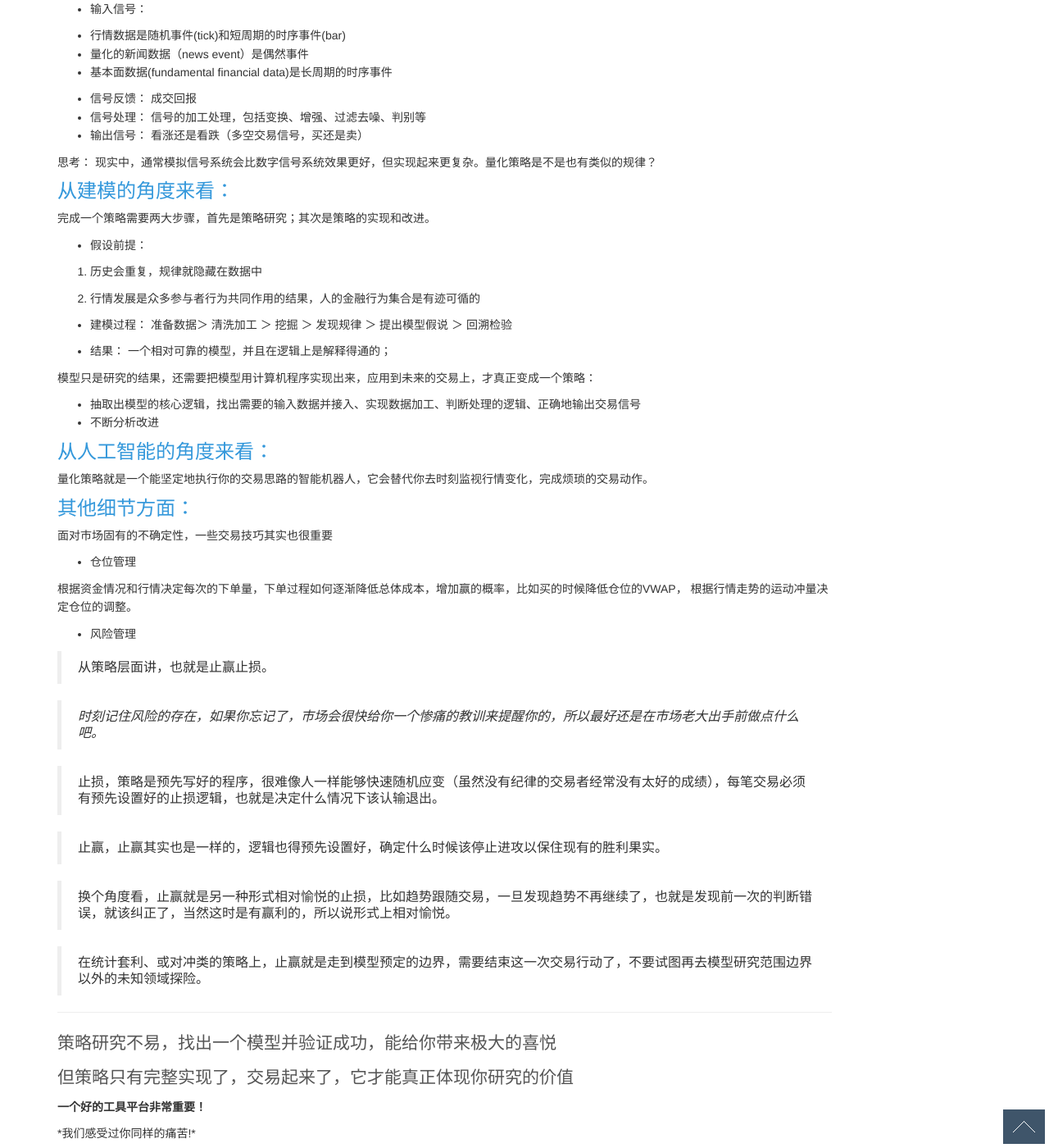
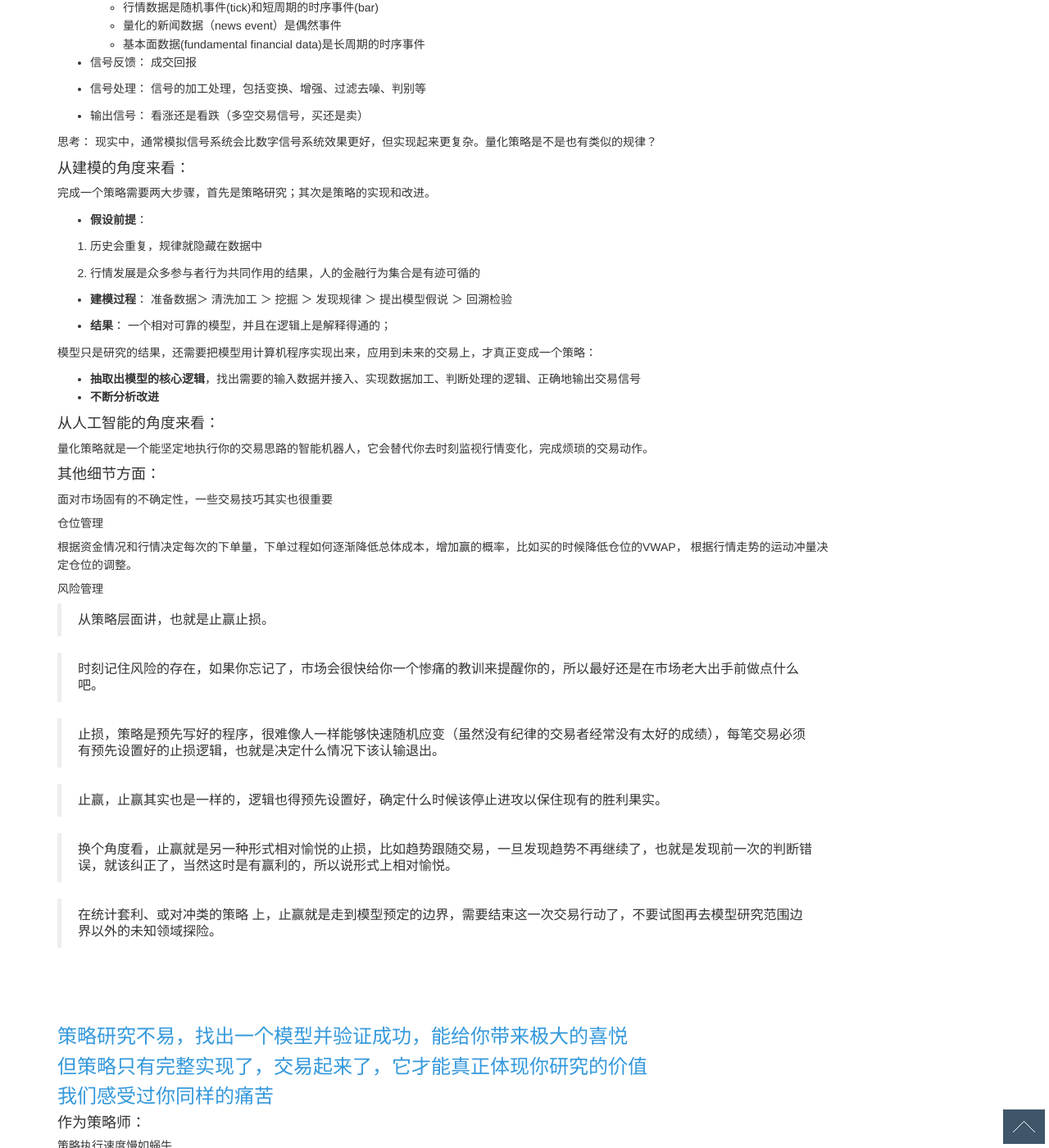
Before and after one commit to ongbe/site, a Jekyll site: the page built from docs/what_is_it.md, in a window 1280 px wide and 1400 px high, scrolled down 827 px. Shown: the whole window at 82% size. Built offline with Jekyll 4.4.1, drawn with Linux system fonts in a browser that asks for light colours; Markdown is read by kramdown in place of the engine named in the settings; comment, search, counter and statistics services are not loaded.

Commit message:
small fix

```diff
--- a/_includes/top.html
+++ b/_includes/top.html
@@ -4,7 +4,7 @@
     <meta charset="UTF-8">
     <title>{{ page.title }}</title>
     <meta name="viewport" content="width=device-width,initial-scale=1">
-    <meta name="keywords" content="掘金，量化交易，风险控制，期货，股票，期权，行情，交易" />
+    <meta name="keyword" content="掘金,量化交易,程序化交易,自动化交易,风险控制,期货,股票,期权,行情,交易" />
     <meta name="description" content="掘金量化交易平台，陪伴您昂首挺进量化时代" />
     <meta name="generator" content="Jekyll v{{ jekyll.version }}">
     <meta name="viewport" content="width=device-width">
--- a/docs/what_is_it.md
+++ b/docs/what_is_it.md
@@ -6,13 +6,13 @@ next_section: troubeshooting
 permalink: /docs/what_is_it/
 ---
 
-##什么是策略?
+### 什么是策略?
 
 策略，字面意义是指可以实现目标的方案集合；简单地讲，就是一系列预设的行为模式，分别在不同的触发条件会被启用。
 
 在证券交易中，策略是指当预先设定的事件或信号发生时，就采取相应的交易动作。
 
-##什么是量化策略？
+### 什么是量化策略？
 
 所谓量化，就是把行为模式中的事件或信号数字化，通过一套固定的逻辑来分析，而不是单凭人的感觉或直觉进行判断和决策。
 
@@ -26,107 +26,110 @@ permalink: /docs/what_is_it/
 
 其实说白了，也没有什么神秘的，一个量化交易策略要完成的事情也就是如下这么点事：
 
-###从数据处理角度来看：
+#### 从数据处理角度来看：
 
 - 输入： 行情数据、基本面数据、数量化的新闻事件、成交回报等等
 - 处理： 数据的加工、逻辑判断运算
 - 输出： 交易订单
 
 
-###从信号处理角度来看：
+#### 从信号处理角度来看：
 
 - 输入信号：
-
-* 行情数据是随机事件(tick)和短周期的时序事件(bar)
-* 量化的新闻数据（news event）是偶然事件
-* 基本面数据(fundamental financial data)是长周期的时序事件
+	* 行情数据是随机事件(tick)和短周期的时序事件(bar)
+	* 量化的新闻数据（news event）是偶然事件
+	* 基本面数据(fundamental financial data)是长周期的时序事件
 
 - 信号反馈： 成交回报
+
 - 信号处理： 信号的加工处理，包括变换、增强、过滤去噪、判别等
+
 - 输出信号： 看涨还是看跌（多空交易信号，买还是卖）
 
 思考： 现实中，通常模拟信号系统会比数字信号系统效果更好，但实现起来更复杂。量化策略是不是也有类似的规律？
 
-###从建模的角度来看：
+#### 从建模的角度来看：
 
 完成一个策略需要两大步骤，首先是策略研究；其次是策略的实现和改进。
 
-- 假设前提：
+- **假设前提**：
 
 1. 历史会重复，规律就隐藏在数据中
 
 2. 行情发展是众多参与者行为共同作用的结果，人的金融行为集合是有迹可循的
 
-- 建模过程：  准备数据＞ 清洗加工 ＞ 挖掘 ＞ 发现规律 ＞ 提出模型假说 ＞ 回溯检验
+- **建模过程**：  准备数据＞ 清洗加工 ＞ 挖掘 ＞ 发现规律 ＞ 提出模型假说 ＞ 回溯检验
 
-- 结果： 一个相对可靠的模型，并且在逻辑上是解释得通的；
+- **结果**： 一个相对可靠的模型，并且在逻辑上是解释得通的；
 
 模型只是研究的结果，还需要把模型用计算机程序实现出来，应用到未来的交易上，才真正变成一个策略：
 
 
--  抽取出模型的核心逻辑，找出需要的输入数据并接入、实现数据加工、判断处理的逻辑、正确地输出交易信号
--  不断分析改进
+-  **抽取出模型的核心逻辑**，找出需要的输入数据并接入、实现数据加工、判断处理的逻辑、正确地输出交易信号
+-  **不断分析改进**
 
 
-###从人工智能的角度来看：
+#### 从人工智能的角度来看：
 
 量化策略就是一个能坚定地执行你的交易思路的智能机器人，它会替代你去时刻监视行情变化，完成烦琐的交易动作。
 
 
-###其他细节方面：
+#### 其他细节方面：
 
 面对市场固有的不确定性，一些交易技巧其实也很重要
 
-- 仓位管理
+##### 仓位管理
 
 根据资金情况和行情决定每次的下单量，下单过程如何逐渐降低总体成本，增加赢的概率，比如买的时候降低仓位的VWAP， 根据行情走势的运动冲量决定仓位的调整。
 
-- 风险管理
+##### 风险管理
 
->从策略层面讲，也就是止赢止损。
+> 从策略层面讲，也就是止赢止损。
 
->*时刻记住风险的存在，如果你忘记了，市场会很快给你一个惨痛的教训来提醒你的，所以最好还是在市场老大出手前做点什么吧。*
+> 时刻记住风险的存在，如果你忘记了，市场会很快给你一个惨痛的教训来提醒你的，所以最好还是在市场老大出手前做点什么吧。
 
->止损，策略是预先写好的程序，很难像人一样能够快速随机应变（虽然没有纪律的交易者经常没有太好的成绩），每笔交易必须有预先设置好的止损逻辑，也就是决定什么情况下该认输退出。
+> 止损，策略是预先写好的程序，很难像人一样能够快速随机应变（虽然没有纪律的交易者经常没有太好的成绩），每笔交易必须有预先设置好的止损逻辑，也就是决定什么情况下该认输退出。
 
->止赢，止赢其实也是一样的，逻辑也得预先设置好，确定什么时候该停止进攻以保住现有的胜利果实。
+> 止赢，止赢其实也是一样的，逻辑也得预先设置好，确定什么时候该停止进攻以保住现有的胜利果实。
 
->换个角度看，止赢就是另一种形式相对愉悦的止损，比如趋势跟随交易，一旦发现趋势不再继续了，也就是发现前一次的判断错误，就该纠正了，当然这时是有赢利的，所以说形式上相对愉悦。
+> 换个角度看，止赢就是另一种形式相对愉悦的止损，比如趋势跟随交易，一旦发现趋势不再继续了，也就是发现前一次的判断错误，就该纠正了，当然这时是有赢利的，所以说形式上相对愉悦。
 
->在统计套利、或对冲类的策略上，止赢就是走到模型预定的边界，需要结束这一次交易行动了，不要试图再去模型研究范围边界以外的未知领域探险。
+> 在统计套利、或对冲类的策略
+上，止赢就是走到模型预定的边界，需要结束这一次交易行动了，不要试图再去模型研究范围边界以外的未知领域探险。
 
+<br>
 ---
+<br>
+### 策略研究不易，找出一个模型并验证成功，能给你带来极大的喜悦
+### 但策略只有完整实现了，交易起来了，它才能真正体现你研究的价值
 
-## 策略研究不易，找出一个模型并验证成功，能给你带来极大的喜悦
-## 但策略只有完整实现了，交易起来了，它才能真正体现你研究的价值
 
-**一个好的工具平台非常重要！**
+### 我们感受过你同样的痛苦
 
-\*我们感受过你同样的痛苦!\*
+#### 作为策略师：
 
-- 作为策略师：
-
-* 策略执行速度慢如蜗牛
+##### 策略执行速度慢如蜗牛
 
   >时间就是金钱，交易速度经常是制胜的关键，你的策略却经常慢了半拍
 
-* 想法受到了不应有的限制
+##### 想法受到了不应有的限制
 
   >在一个封闭的平台上开发策略，有时就像是“戴着镣铐跳舞”
 
-* Deadline一天天临近，你却还在“不务正业”
+##### Deadline一天天临近，你却还在“不务正业”
 
   >的确，从底层开始，你什么都能做，但时间不等人
 
   >眼睁睁看着机会溜走，你的策略却还没完成，世上已经有大把的时间序列、数学、统计、以及机器学习的工具包存在，可你还得耐心等平台开发者为你增加一个函数, 或者是“重新发明轮子”
 
 
-- 作为资金管理者：
+#### 作为资金管理者：
 
-* 你有大量的策略师或策略，却不清楚谁在做贡献，谁在拖后腿？
+##### 你有大量的策略师或策略，却不清楚谁在做贡献，谁在拖后腿？
 
-* 面对只有策略师才清楚的程序黑箱，你的资金安全吗？
+##### 面对只有策略师才清楚的程序黑箱，你的资金安全吗？
 
-* 即便是策略师本人实现的程序，策略师就能确保它万无一失地面对变幻莫测的市场吗？
+##### 即便是策略师本人实现的程序，策略师就能确保它万无一失地面对变幻莫测的市场吗？
 
-**试试红树量化平台吧，它虽不是万能良药，但能在很大程度上减轻你的痛苦！**
+### 一个好的策略平台非常重要
+试试红树量化平台吧，它虽不是万能良药，但能在很大程度上减轻你的痛苦！
```
